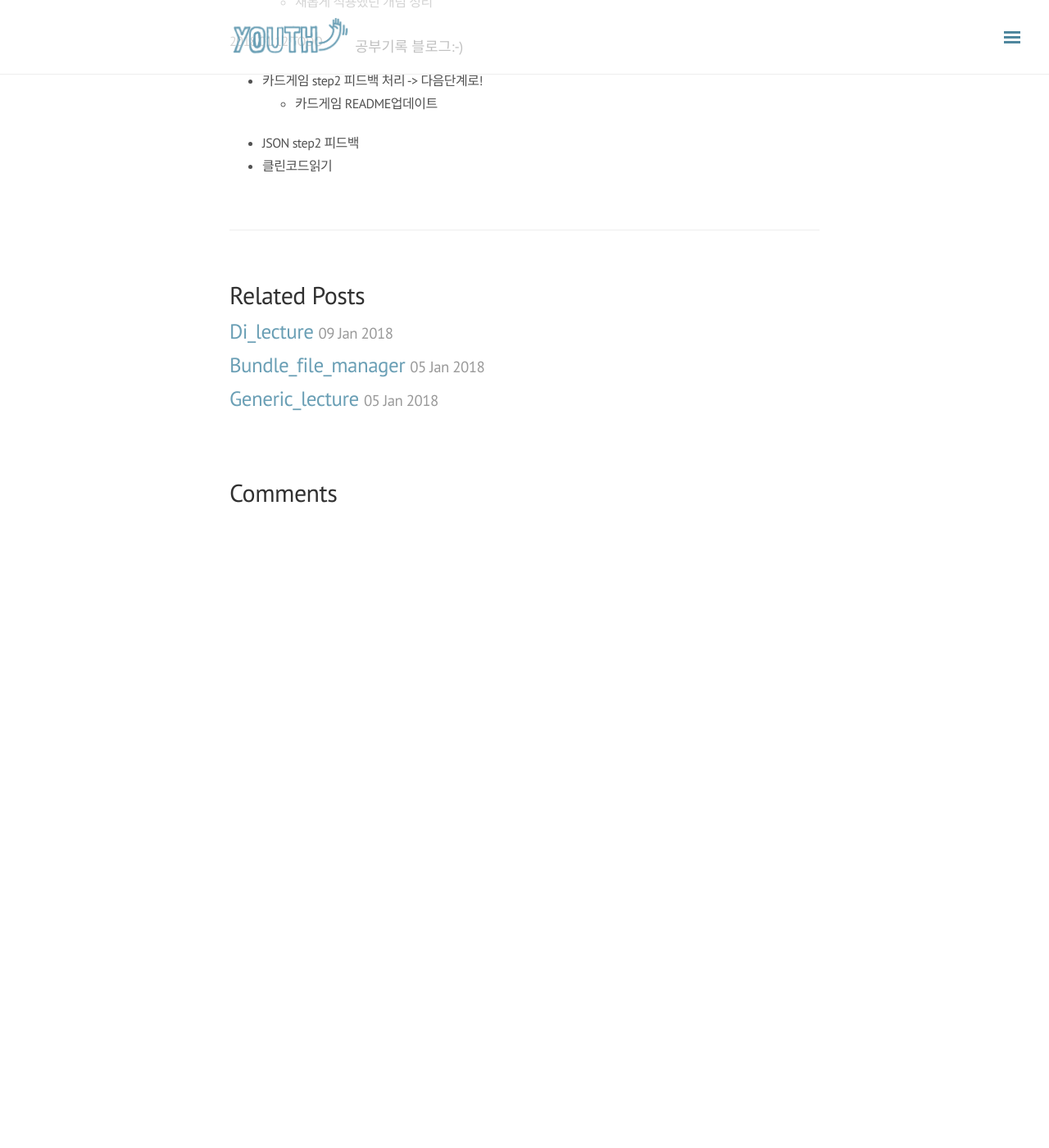
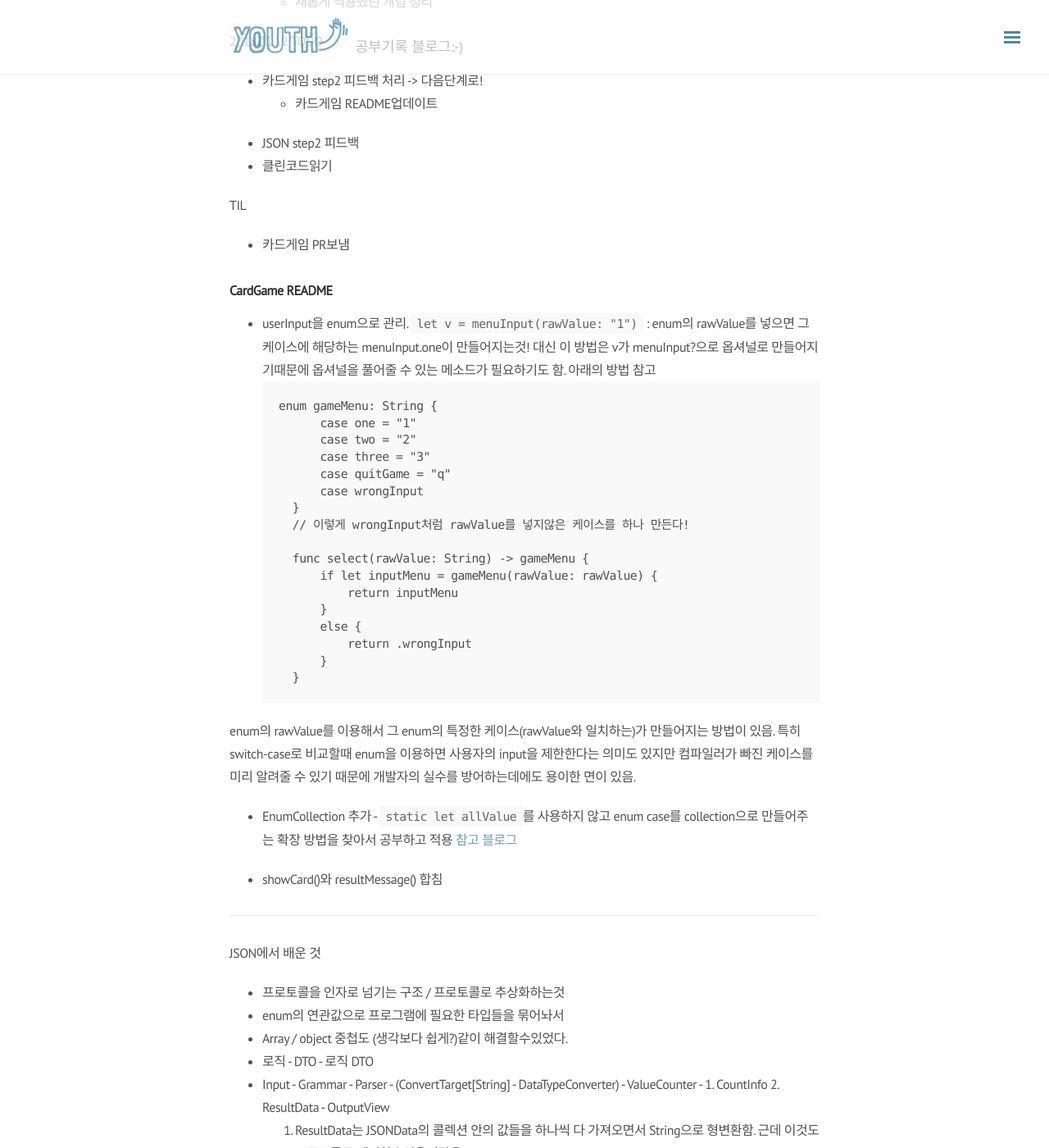
Before and after one commit to jinios/jinios.github.io, a Jekyll site: the page built from _posts/2018-01-08-TIL.md, in a window 1280 px wide and 1400 px high, scrolled down 2316 px. Shown: the whole window at 82% size. Built offline with Jekyll 4.4.1, drawn with Linux system fonts in a browser that asks for light colours; nearby versions of some CDN libraries; our own code applies the rules of GitHub Pages for plain Markdown files; comment, search, counter and statistics services are not loaded; before the commit the page ends 2946 px from its top, so only the background shows below that; some of the changed text lies outside the part shown.

Commit message:
update post

````diff
--- a/_posts/2018-01-08-TIL.md
+++ b/_posts/2018-01-08-TIL.md
@@ -60,3 +60,60 @@ TODO
   - 카드게임 README업데이트
 - JSON step2 피드백
 - 클린코드읽기
+
+TIL
+- 카드게임 PR보냄
+
+#### CardGame README
+- userInput을 enum으로 관리.
+`let v = menuInput(rawValue: "1")` : enum의 rawValue를 넣으면 그 케이스에 해당하는 menuInput.one이 만들어지는것!
+대신 이 방법은 v가 menuInput?으로 옵셔널로 만들어지기때문에 옵셔널을 풀어줄 수 있는 메소드가 필요하기도 함. 아래의 방법 참고
+```Swift
+enum gameMenu: String {
+        case one = "1"
+        case two = "2"
+        case three = "3"
+        case quitGame = "q"
+        case wrongInput
+    }
+    // 이렇게 wrongInput처럼 rawValue를 넣지않은 케이스를 하나 만든다!
+
+    func select(rawValue: String) -> gameMenu {
+        if let inputMenu = gameMenu(rawValue: rawValue) {
+            return inputMenu
+        }
+        else {
+            return .wrongInput
+        }
+    }
+```
+
+enum의 rawValue를 이용해서 그 enum의 특정한 케이스(rawValue와 일치하는)가 만들어지는 방법이 있음.
+특히 switch-case로 비교할때 enum을 이용하면 사용자의 input을 제한한다는 의미도 있지만 컴파일러가 빠진 케이스를 미리 알려줄 수 있기 때문에 개발자의 실수를 방어하는데에도 용이한 면이 있음.
+
+- EnumCollection 추가 - `static let allValue`를 사용하지 않고 enum case를 collection으로 만들어주는 확장 방법을 찾아서 공부하고 적용 [참고 블로그](https://theswiftdev.com/2017/10/12/swift-enum-all-values/)
+
+- showCard()와 resultMessage() 합침
+
+***
+
+JSON에서 배운 것
+- 프로토콜을 인자로 넘기는 구조 / 프로토콜로 추상화하는것
+- enum의 연관값으로 프로그램에 필요한 타입들을 묶어놔서
+- Array / object 중첩도 (생각보다 쉽게?)같이 해결할수있었다.
+- 로직 - DTO - 로직 DTO
+- Input - Grammar - Parser - (ConvertTarget[String] - DataTypeConverter) - ValueCounter - 1. CountInfo 2. ResultData - OutputView
+  2. ResultData는 JSONData의 콜렉션 안의 값들을 하나씩 다 가져오면서 String으로 형변환함. 근데 이것도 프로토콜로 빼서할수잇을거같음
+- 흐름제어가 문제
+
+enum JSONData {
+    case IntegerValue(Int)
+    case StringValue(String)
+    case BoolValue(Bool)
+    case ObjectValue(Dictionary<String, JSONData>)
+    case ArrayValue([JSONData])
+}
+
+2018.01.13
+- JSONParser미션 회고!!
+- 카드게임 step3 프리뷰
````
Also changed, not shown: _posts/jsonfeedback2.md (+25 -4 lines).
